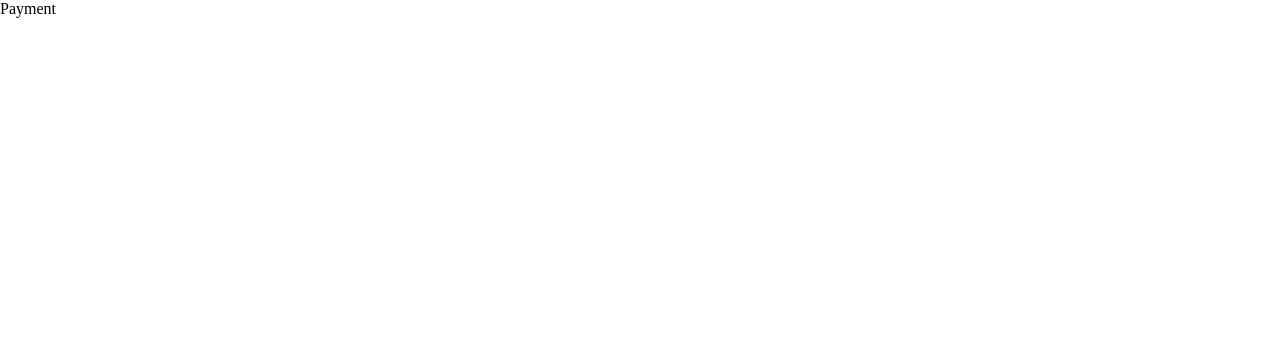
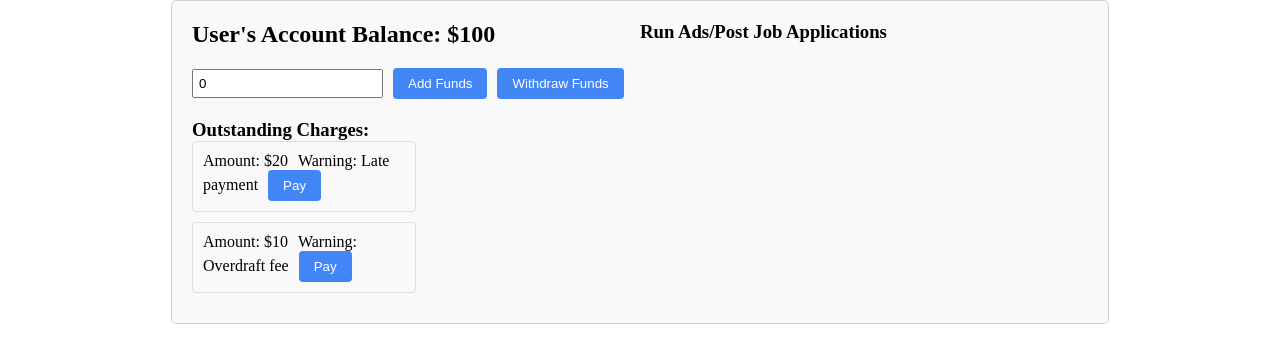
Before and after one commit to btjandra15/ChitChatWebsite, a React (Create React App) app in the folder Phase II/client/: page /payment in a window 1280 px wide. Shown: the top 362 px of the page. Built offline with nearby package versions, Linux system fonts and the light colour scheme.

Commit message:
updated payment system to where user can deposit/withdraw money and pay any fines from warnings

```diff
--- a/Phase II/client/src/Pages/Home/Home.js
+++ b/Phase II/client/src/Pages/Home/Home.js
@@ -21,7 +21,7 @@ import "./Navbar.scss"
 import "./RightBar.scss"
 import { DarkModeContext } from "../../context/darkModeContext";
 import WbSunnyOutlinedIcon from '@mui/icons-material/WbSunnyOutlined';
-import Post from "./Post.js";
+import Post from "./post.js";
 import PostComponent from "../../components/PostComponent";
 
 const cookies = new Cookies();
--- a/Phase II/client/src/Pages/Home/post.js
+++ b/Phase II/client/src/Pages/Home/post.js
@@ -1,5 +1,5 @@
 import React, { useEffect, useState } from 'react';
-import "./Post.scss";
+import "./post.scss";
 import axios from 'axios';
 import Cookies from 'universal-cookie';
 
--- a/Phase II/client/src/Pages/Payment/Payment.js
+++ b/Phase II/client/src/Pages/Payment/Payment.js
@@ -1,9 +1,80 @@
-import React from 'react'
+import React, { useState } from 'react';
+import { Link } from 'react-router-dom';
+import ShoppingCartOutlined from "@mui/icons-material/ShoppingCartOutlined";
+import "./Payment.scss";
 
 const Payment = () => {
+  const [balance, setBalance] = useState(100);
+  const [transactionAmount, setTransactionAmount] = useState(0);
+  const [outstandingCharges, setOutstandingCharges] = useState([
+    { amount: 20, warning: 'Late payment' },
+    { amount: 10, warning: 'Overdraft fee' },
+  ]);
+  const loggedIn = true; // Replace with your logic to determine user's logged-in status
+
+  const handleAddFunds = () => {
+    if (transactionAmount > 0) {
+      setBalance(balance + transactionAmount);
+      setTransactionAmount(0);
+    }
+  };
+
+  const handleWithdrawFunds = () => {
+    if (transactionAmount > 0 && transactionAmount <= balance) {
+      setBalance(balance - transactionAmount);
+      setTransactionAmount(0);
+    }
+  };
+
+  const handlePayCharge = (index) => {
+    const updatedCharges = [...outstandingCharges];
+    const chargeToPay = updatedCharges[index];
+
+    if (balance >= chargeToPay.amount) {
+      setBalance(balance - chargeToPay.amount);
+      updatedCharges.splice(index, 1);
+      setOutstandingCharges(updatedCharges);
+    } else {
+      // Handle insufficient balance scenario
+      // For example: Show a message to the user
+      alert('Insufficient balance to pay this charge');
+    }
+  };
+
   return (
-    <div>Payment</div>
-  )
-}
+    <div className="payment-container">
+      <div className="main-content" style={{ display: 'flex' }}>
+        <div className='middleBar' style={{ flex: 1 }}>
+          <h2>User's Account Balance: ${loggedIn ? balance : 'Login to view balance'}</h2>
+          <div className="transaction-section">
+            <input
+              type="number"
+              value={transactionAmount}
+              onChange={(e) => setTransactionAmount(parseInt(e.target.value))}
+            />
+            <button onClick={handleAddFunds}>Add Funds</button>
+            <button onClick={handleWithdrawFunds}>Withdraw Funds</button>
+          </div>
+          <div className="outstanding-charges" style={{ width: '50%' }}>
+            <h3>Outstanding Charges:</h3>
+            <ul>
+              {outstandingCharges.map((charge, index) => (
+                <li key={index}>
+                  <span>Amount: ${charge.amount}</span>
+                  <span>Warning: {charge.warning}</span>
+                  <button onClick={() => handlePayCharge(index)}>Pay</button>
+                </li>
+              ))}
+            </ul>
+          </div>
+        </div>
+        <div className="ads-section" style={{ flex: 1 }}>
+          <h3>Run Ads/Post Job Applications</h3>
+          {/* Add content for running ads or job applications */}
+        </div>
+      </div>
+    </div>
+  );
+};
 
-export default Payment
+export default Payment;
--- a/Phase II/client/src/Pages/Payment/Payment.scss
+++ b/Phase II/client/src/Pages/Payment/Payment.scss
@@ -0,0 +1,56 @@
+@import "../Home/navbar";
+@import "../Home/leftbar";
+@import "../Home/middlebar";
+
+
+.payment-container {
+  width: 70%;
+  margin: 0 auto;
+  padding: 20px;
+  border: 1px solid #ccc;
+  border-radius: 5px;
+  background-color: #f9f9f9;
+}
+
+.transaction-section {
+  margin-top: 20px;
+}
+
+input {
+  padding: 5px;
+  margin-right: 10px;
+}
+
+button {
+  padding: 8px 15px;
+  margin-right: 10px;
+  cursor: pointer;
+  background-color: #4285f4;
+  color: #fff;
+  border: none;
+  border-radius: 4px;
+}
+
+button:hover {
+  background-color: #357ae8;
+}
+
+.outstanding-charges {
+  margin-top: 20px;
+}
+
+.outstanding-charges ul {
+  list-style: none;
+  padding: 0;
+}
+
+.outstanding-charges li {
+  margin-bottom: 10px;
+  border: 1px solid #ddd;
+  padding: 10px;
+  border-radius: 4px;
+}
+
+.outstanding-charges li span {
+  margin-right: 10px;
+}
```
